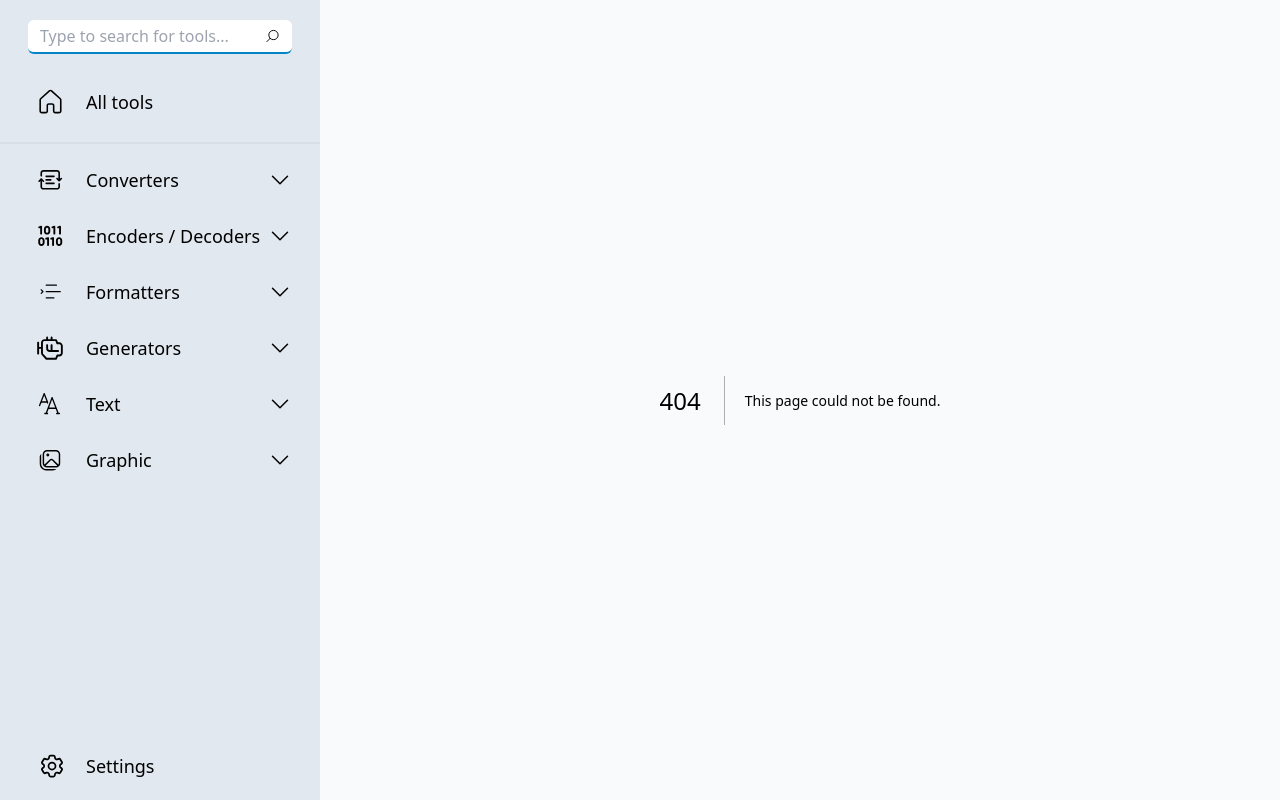
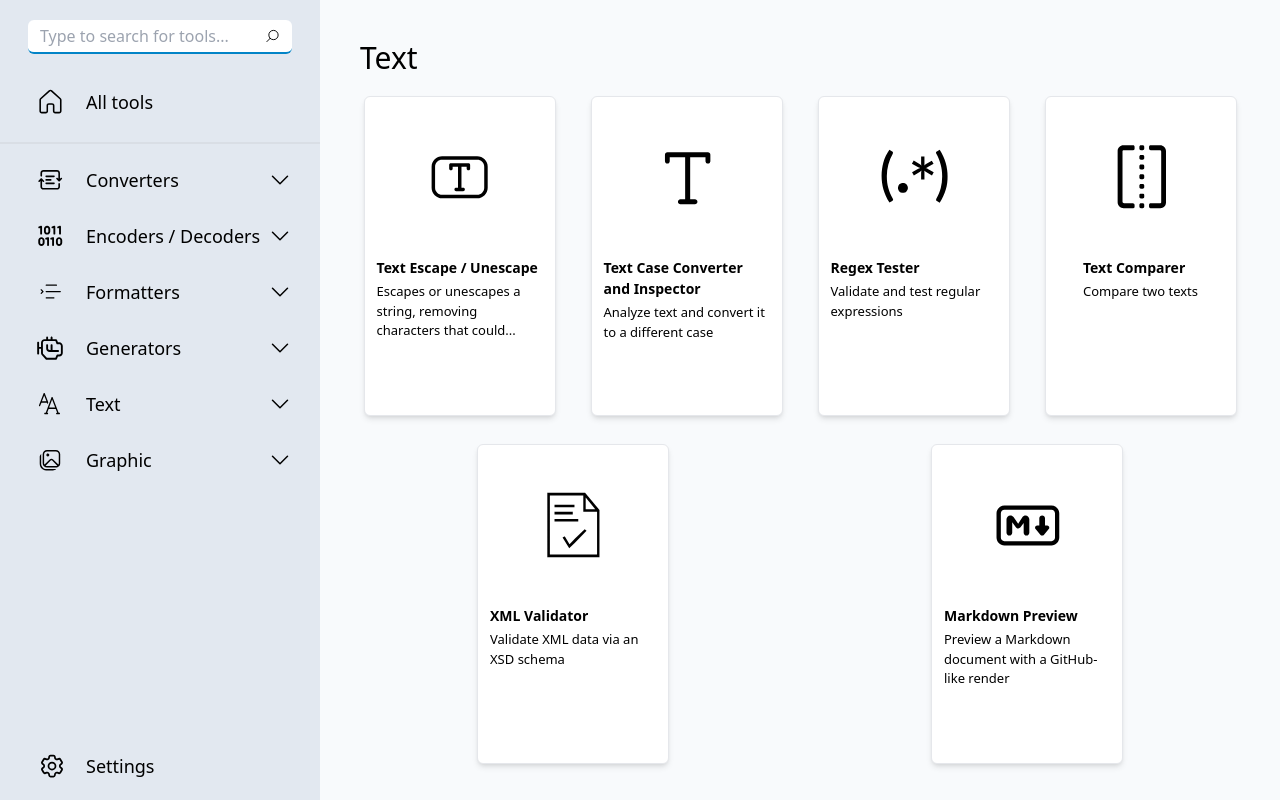
Before and after one commit to lesliechueng1996/dev-tools, a Next.js app: page /text in a window 1280 px wide. Before the commit this address had no page. Built offline with nearby package versions, Linux system fonts and the light colour scheme.

Commit message:
create group level page

```diff
--- /dev/null
+++ b/app/converters/page.tsx
@@ -0,0 +1,15 @@
+import ToolGrid from '@/components/ToolGrid';
+import { filterData } from '@/data';
+
+const label = 'Converters';
+const data = filterData(label);
+
+function ConvertersPage() {
+  return (
+    <div>
+      <ToolGrid title={label} tools={data} />
+    </div>
+  );
+}
+
+export default ConvertersPage;
--- /dev/null
+++ b/app/encoders-decoders/page.tsx
@@ -0,0 +1,15 @@
+import ToolGrid from '@/components/ToolGrid';
+import { filterData } from '@/data';
+
+const label = 'Encoders / Decoders';
+const data = filterData(label);
+
+function EncodersDecodersPage() {
+  return (
+    <div>
+      <ToolGrid title={label} tools={data} />
+    </div>
+  );
+}
+
+export default EncodersDecodersPage;
--- /dev/null
+++ b/app/formatters/page.tsx
@@ -0,0 +1,15 @@
+import ToolGrid from '@/components/ToolGrid';
+import { filterData } from '@/data';
+
+const label = 'Formatters';
+const data = filterData(label);
+
+function FormattersPage() {
+  return (
+    <div>
+      <ToolGrid title={label} tools={data} />
+    </div>
+  );
+}
+
+export default FormattersPage;
--- /dev/null
+++ b/app/generators/page.tsx
@@ -0,0 +1,15 @@
+import ToolGrid from '@/components/ToolGrid';
+import { filterData } from '@/data';
+
+const label = 'Generators';
+const data = filterData(label);
+
+function GeneratorsPage() {
+  return (
+    <div>
+      <ToolGrid title={label} tools={data} />
+    </div>
+  );
+}
+
+export default GeneratorsPage;
--- /dev/null
+++ b/app/graphic/page.tsx
@@ -0,0 +1,15 @@
+import ToolGrid from '@/components/ToolGrid';
+import { filterData } from '@/data';
+
+const label = 'Graphic';
+const data = filterData(label);
+
+function GraphicPage() {
+  return (
+    <div>
+      <ToolGrid title={label} tools={data} />
+    </div>
+  );
+}
+
+export default GraphicPage;
--- /dev/null
+++ b/app/text/page.tsx
@@ -0,0 +1,15 @@
+import ToolGrid from '@/components/ToolGrid';
+import { filterData } from '@/data';
+
+const label = 'Text';
+const data = filterData(label);
+
+function TextPage() {
+  return (
+    <div>
+      <ToolGrid title={label} tools={data} />
+    </div>
+  );
+}
+
+export default TextPage;
--- a/components/Menu.tsx
+++ b/components/Menu.tsx
@@ -9,16 +9,18 @@ import MenuRow from './MenuRow';
 import AllToolsSvg from '@/components/icons/AllToolsSvg';
 import menuData from '@/data';
 import Link from 'next/link';
-import { usePathname } from 'next/navigation';
+import { usePathname, useRouter } from 'next/navigation';
 
 function Menu() {
   const [menus, setMenus] = useState<MenuItem[]>([...menuData]);
 
   const pathname = usePathname();
+  const router = useRouter();
 
   const clickMenu = (id: string) => {
     let index = menus.findIndex((menu) => menu.id === id);
     let copy = [];
+    const menu = menus[index];
 
     for (let i = 0; i < menus.length; i++) {
       if (i === index) {
@@ -31,6 +33,7 @@ function Menu() {
       }
     }
     setMenus(copy);
+    router.push(menu.link ?? '/');
   };
 
   return (
--- a/components/ToolGrid.tsx
+++ b/components/ToolGrid.tsx
@@ -11,7 +11,7 @@ function ToolGrid({ title, tools }: Props) {
       <h1 className="text-3xl mb-5">{title}</h1>
       <div className="flex flex-wrap gap-7 justify-around">
         {tools.map((tool) => (
-          <ToolItem tool={tool} />
+          <ToolItem key={tool.id} tool={tool} />
         ))}
       </div>
     </div>
--- a/data.ts
+++ b/data.ts
@@ -38,6 +38,7 @@ const menuData: MenuItem[] = [
     label: 'Converters',
     isLeaf: false,
     icon: ConvertersSvg,
+    link: '/converters',
     children: [
       {
         id: '1-0',
@@ -82,6 +83,7 @@ const menuData: MenuItem[] = [
     label: 'Encoders / Decoders',
     isLeaf: false,
     icon: EncodersDecodersSvg,
+    link: '/encoders-decoders',
     children: [
       {
         id: '2-0',
@@ -148,6 +150,7 @@ const menuData: MenuItem[] = [
     label: 'Formatters',
     isLeaf: false,
     icon: FormattersSvg,
+    link: '/formatters',
     children: [
       {
         id: '3-0',
@@ -183,6 +186,7 @@ const menuData: MenuItem[] = [
     label: 'Generators',
     isLeaf: false,
     icon: GeneratorsSvg,
+    link: '/generators',
     children: [
       {
         id: '4-0',
@@ -228,6 +232,7 @@ const menuData: MenuItem[] = [
     label: 'Text',
     isLeaf: false,
     icon: TextToolsSvg,
+    link: '/text',
     children: [
       {
         id: '5-0',
@@ -292,6 +297,7 @@ const menuData: MenuItem[] = [
     label: 'Graphic',
     isLeaf: false,
     icon: GraphicToolsSvg,
+    link: '/graphic',
     children: [
       {
         id: '6-0',
@@ -341,3 +347,7 @@ export const toolList = menuData
     [] as MenuItem[]
   )
   .sort((a, b) => a.name!.localeCompare(b.name!));
+
+export const filterData = (label: string) => {
+  return menuData.find((parent) => parent.label === label)?.children ?? [];
+};
```
